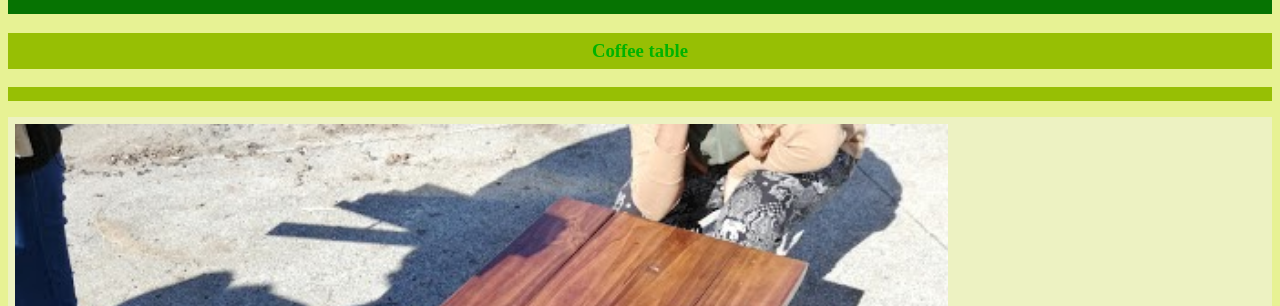
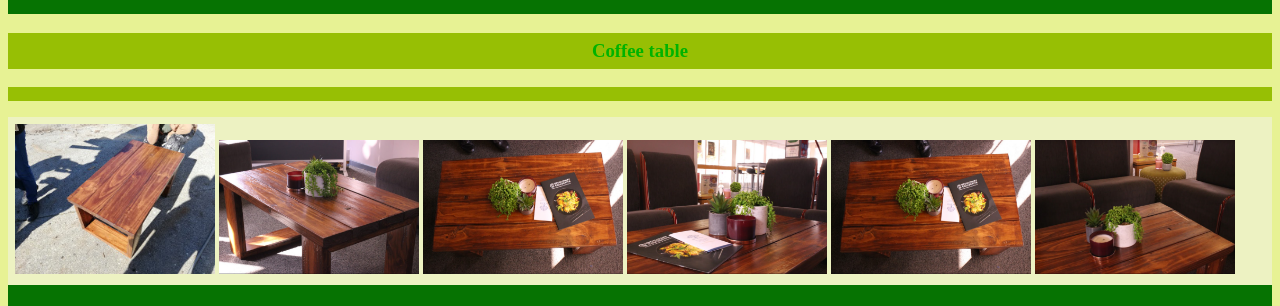
Before and after one commit to Does-a-thingy/Rewooded, a plain HTML site: page product.html in a window 1280 px wide. Shown: the part 88-394 px from the top of the page. Drawn offline with Linux system fonts and the light colour scheme.

Commit message:
Update product.css

```diff
--- a/product.css
+++ b/product.css
@@ -54,6 +54,5 @@ a {
    color: #EDF2C2;
 }
 img {
-   width: 50opx;
-   height: 700px;
+   width: 200px;
 }
```
